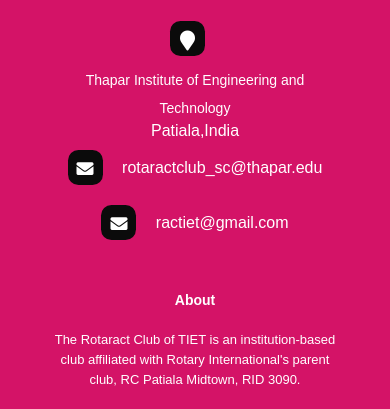
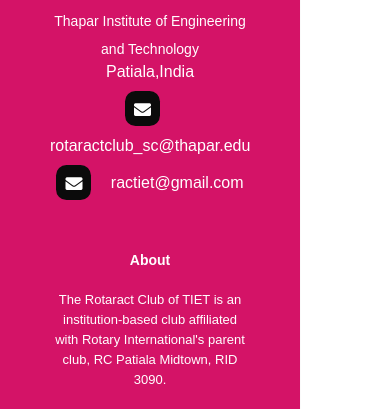
Before and after one commit to Mrblue28/footer, a plain HTML site: page index.html in a window 390 px wide. Shown: the part 294-703 px from the top of the page. Drawn offline with nearby package versions, Linux system fonts and the light colour scheme; a script that the page names is missing.

Commit message:
Update index.html

```diff
--- a/index.html
+++ b/index.html
@@ -64,17 +64,19 @@
     font-weight: normal;
     margin: 0;
   }
-      .footer-distributed {
+    .footer-distributed {
   position: fixed;
   bottom: 0;
   width: 100%;
+  max-width: 300px;
 }
 
 @media (max-width: 768px) {
   .footer-distributed {
-    position: fixed;
+    max-width: 300px;
   }
 }
+
 
 
   /* Footer Center */
```
